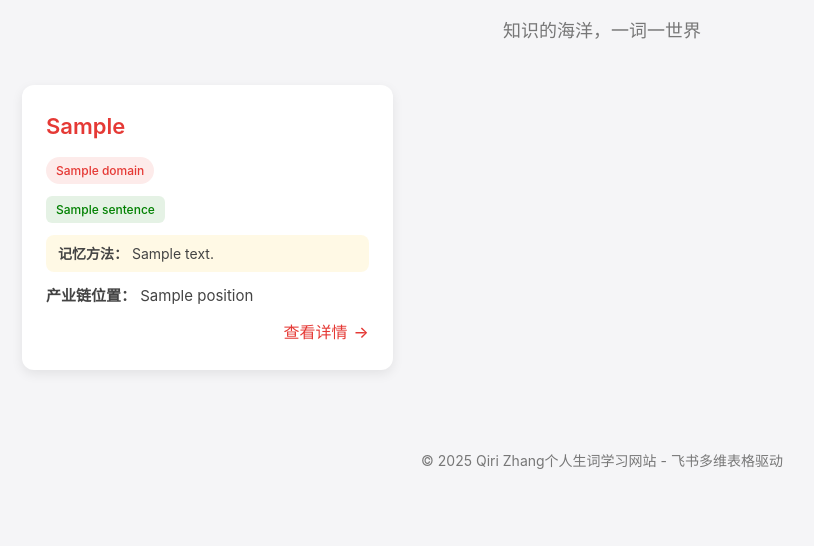
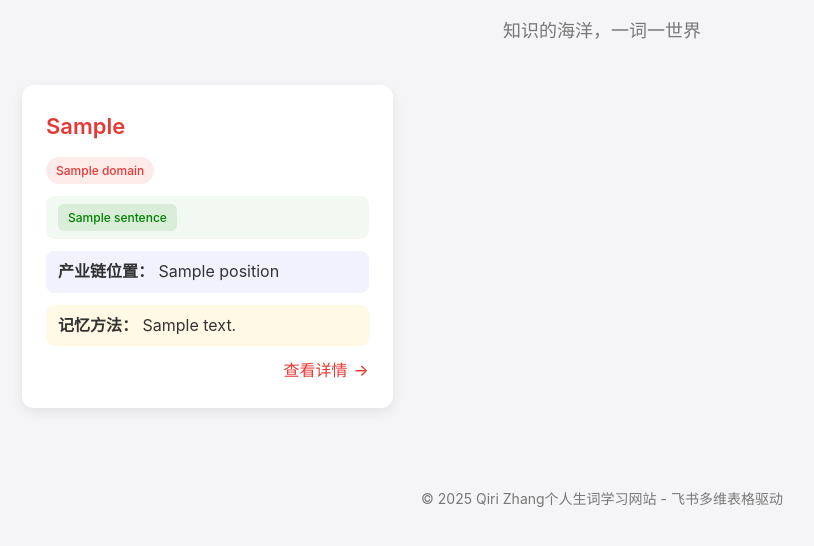
Before and after one commit to QiriZ/Vocabulary-app, a Flask app: template templates/index.html in a window 1280 px wide. Shown: the part 183-729 px from the top of the page, without its empty margins (38-852 px from the left). Run offline with Flask 3, Linux system fonts and the light colour scheme; the template is opened without the code that fills it: most values are stand-ins (such as "Sample title", 1, 10 or a date in 2020).

Commit message:
renew display4

```diff
--- a/static/css/style.css
+++ b/static/css/style.css
@@ -107,11 +107,33 @@ body {
     color: var(--primary-color);
 }
 
+.word-position, .word-method, .word-definition, .word-preview {
+    width: 100%;
+    padding: 8px 12px;
+    box-sizing: border-box;
+    margin-bottom: 12px;
+    border-radius: 8px;
+    background-color: rgba(245, 245, 247, 0.5);
+}
+
+.word-position {
+    background-color: rgba(0, 128, 0, 0.05);
+}
+
+.word-method {
+    background-color: rgba(255, 193, 7, 0.1);
+}
+
 .word-definition {
-    margin-bottom: 12px;
-    color: #444;
+    background-color: rgba(0, 0, 255, 0.05);
+}
+
+.word-preview {
+    flex-grow: 1;
+    margin-bottom: 16px;
+    color: #555;
     font-size: 15px;
-    line-height: 1.6;
+    line-height: 1.7;
 }
 
 .word-meta {
@@ -119,10 +141,6 @@ body {
     gap: 8px;
     margin-bottom: 12px;
     flex-wrap: wrap;
-}
-
-.word-position {
-    margin-bottom: 12px;
 }
 
 .tag {
@@ -143,24 +161,6 @@ body {
     background-color: rgba(0, 128, 0, 0.1);
     color: green;
     border-radius: 6px;
-}
-
-.word-method {
-    margin-bottom: 12px;
-    color: #444;
-    font-size: 14px;
-    line-height: 1.5;
-    background-color: rgba(255, 193, 7, 0.1);
-    padding: 8px 12px;
-    border-radius: 8px;
-}
-
-.word-preview {
-    flex-grow: 1;
-    margin-bottom: 16px;
-    color: #555;
-    font-size: 15px;
-    line-height: 1.7;
 }
 
 .word-link {
--- a/templates/index.html
+++ b/templates/index.html
@@ -28,15 +28,15 @@
                 </div>
                 {% endif %}
 
+                {% if word.position %}
+                <div class="word-definition">
+                    <strong>产业链位置：</strong> {{ word.position }}
+                </div>
+                {% endif %}
+
                 {% if word.comment %}
                 <div class="word-method">
                     <strong>记忆方法：</strong> {{ word.comment }}
-                </div>
-                {% endif %}
-
-                {% if word.position %}
-                <div class="word-definition">
-                    <strong>产业链位置：</strong> {{ word.position }}
                 </div>
                 {% endif %}
 
```
Also changed, not shown: templates/detail.html (+7 -4 lines).
